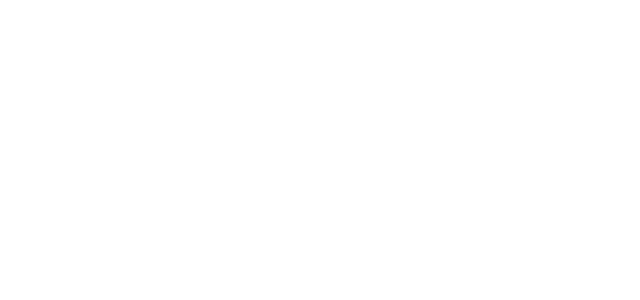
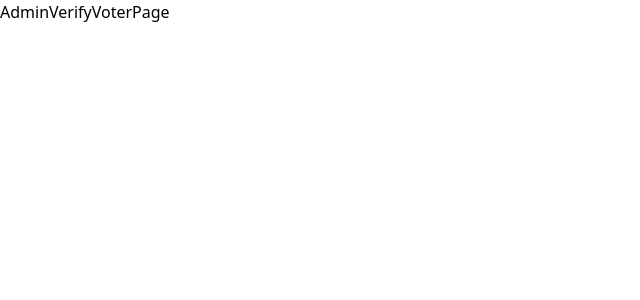
Before and after one commit to nl-codes/Online_Voting_System, a React (Vite) app in the folder frontend/: page /sec/admin/verify/voter in a window 1280 px wide. Before the commit this address had no page. Shown: the top 300 px of the page, without its empty margins (0-640 px from the left). Built offline with nearby package versions, Linux system fonts and the light colour scheme.

Commit message:
Add Verify Voter Page

```diff
--- a/frontend/src/App.jsx
+++ b/frontend/src/App.jsx
@@ -10,6 +10,7 @@
 import VoterCardPortalPage from "./pages/VoterCardPortalPage";
 import UserProvider from "./context/UserProvider";
 import AdminLoginPage from "./pages/AdminLoginPage";
+import AdminVerifyVoterPage from "./pages/AdminVerifyVoterPage";
 
 const App = () => {
     return (
@@ -28,6 +29,10 @@
                         element={<AdminDashboardPage />}
                     />
                     <Route
+                        path="/sec/admin/verify/voter"
+                        element={<AdminVerifyVoterPage />}
+                    />
+                    <Route
                         path="/election_page/:id"
                         element={<UserElectionPage />}
                     />
--- /dev/null
+++ b/frontend/src/pages/AdminVerifyVoterPage.jsx
@@ -0,0 +1,7 @@
+import React from "react";
+
+const AdminVerifyVoterPage = () => {
+    return <div>AdminVerifyVoterPage</div>;
+};
+
+export default AdminVerifyVoterPage;
```
